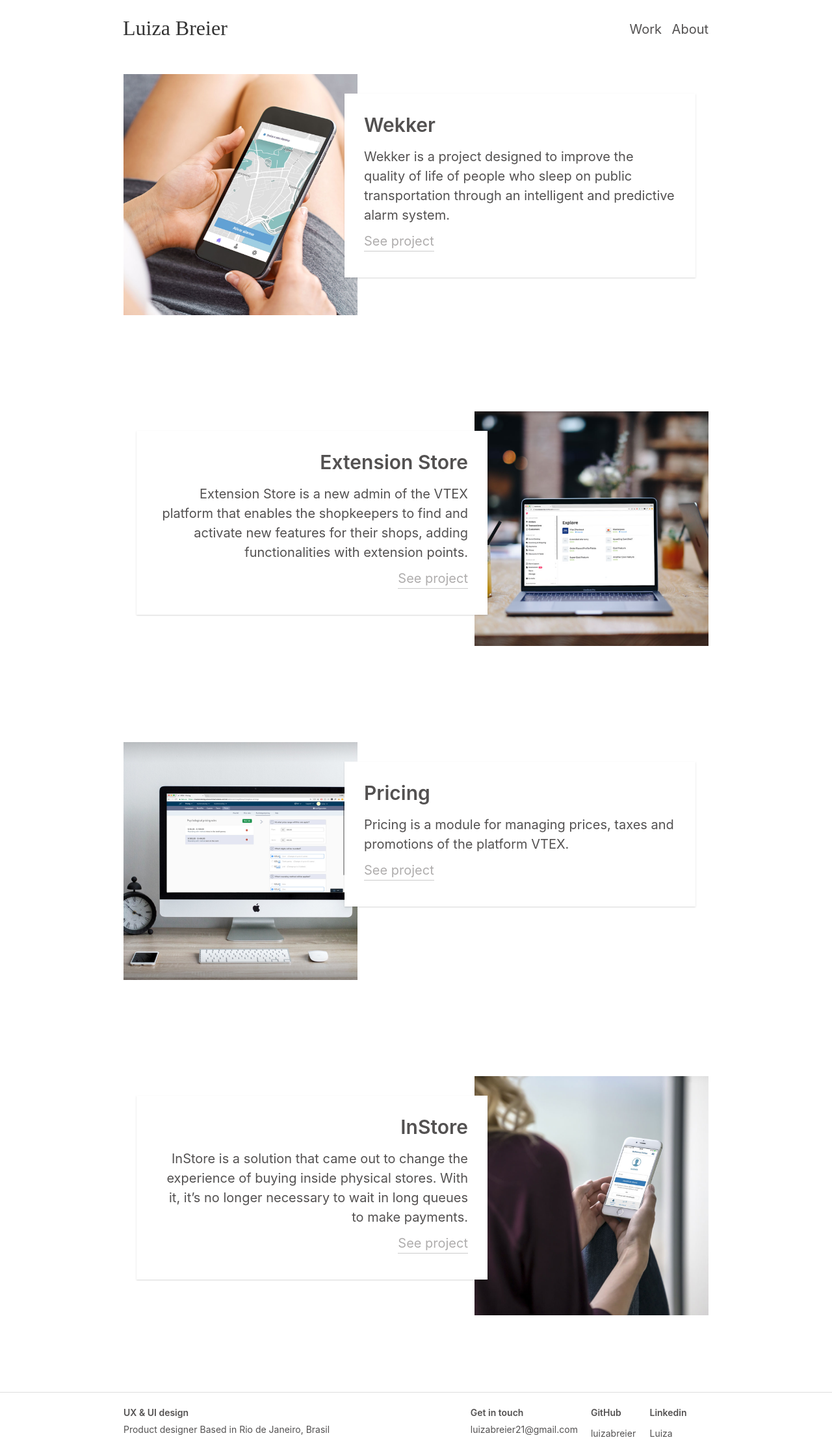
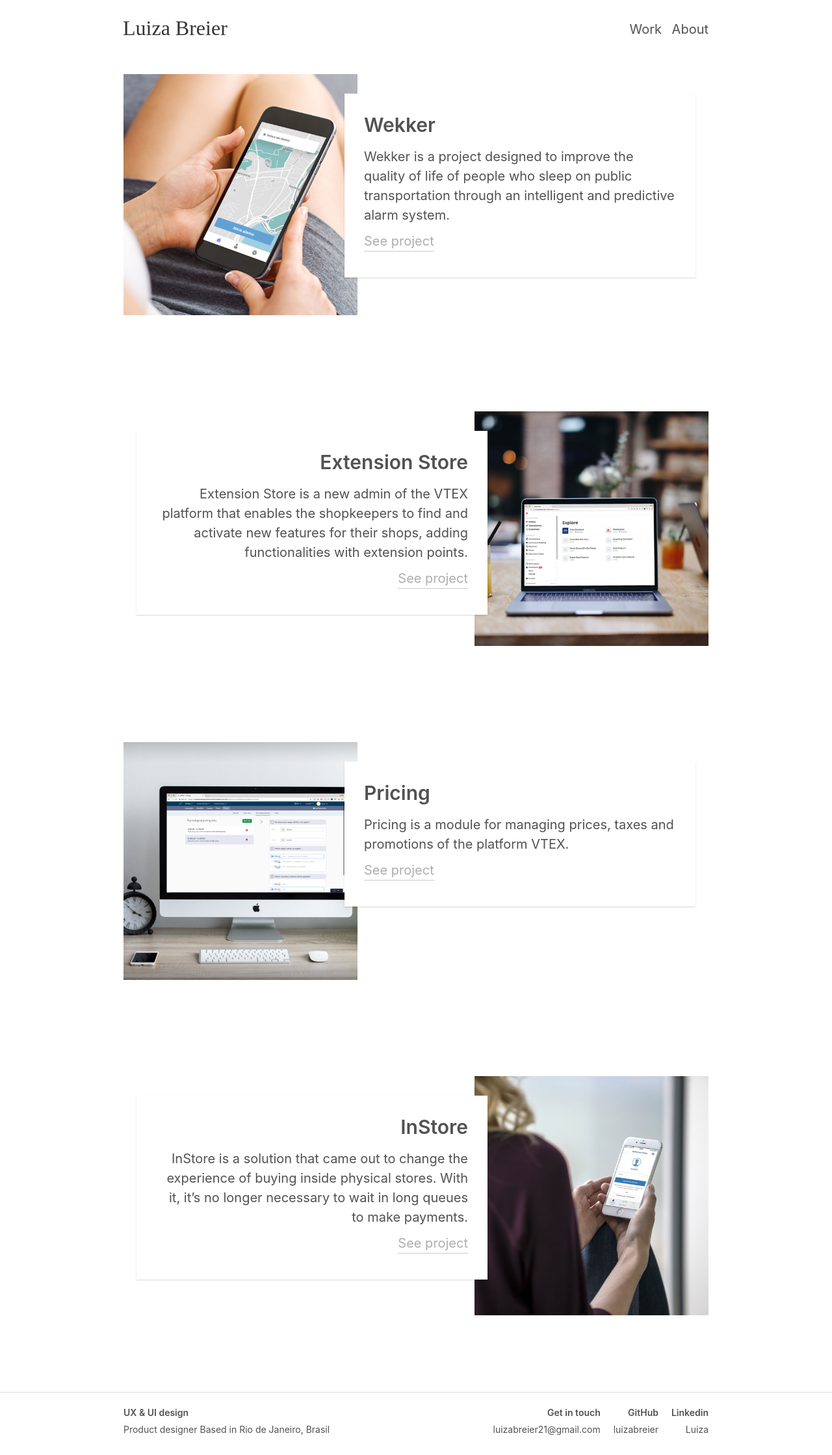
Before and after one commit to luizabreier/portfolio, a Jekyll site: the page built from index.html, in a window 1280 px wide. Shown: the whole page at 65% size. Built offline with Jekyll 4.4.1, drawn with Linux system fonts in a browser that asks for light colours; the list of posts is cut into pages by our own code.

Commit message:
Small fixes

```diff
--- a/_layouts/default.html
+++ b/_layouts/default.html
@@ -28,20 +28,20 @@
     </div>
 
     <footer class="footer">
-      <div class="container flex flex-row">
+      <div class="container">
         <div class="luiza-info">
           <p class="label">UX & UI  design</p>
           <p>Product designer Based in Rio de Janeiro, Brasil</p>
         </div>
-        <div class="email">
+        <div class="email social">
           <p class="label">Get in touch</p>
           <p>luizabreier21@gmail.com</p>
         </div>
-        <div class="github">
+        <div class="github social">
           <p class="label">GitHub</p>
           <a class="contact-link" href="https://github.com/luizabreier" target="_blank">luizabreier</a>
         </div>
-        <div class="instagram">
+        <div class="instagram social">
           <p class="label">Linkedin</p>
           <a class="contact-link" href="https://www.linkedin.com/in/luizabreier/" target="_blank">Luiza</a>
         </div>
--- a/_sass/_layout.scss
+++ b/_sass/_layout.scss
@@ -30,22 +30,63 @@ h3 {
   color: #535151;
 }
 
-.flex {
-  display: flex;
-}
-
-.flex-row {
-  flex-direction: row;
-}
-
 .footer {
   margin-top: 1rem;
   padding: 1rem 0;
   border-top: solid 1px #dedede;
   clear: both;
 
+  & .container {
+    display: flex;
+  }
+
   & p {
     margin-bottom: 5px;
     font-size: 14px;
   }
 }
+
+.email {
+  margin-left: auto;
+}
+
+.github {
+  margin-left: 1rem;
+}
+
+.instagram {
+  margin-left: 1rem;
+}
+
+.luiza-info {
+  width: 70%;
+  margin-right: 2rem;
+}
+
+.footer .social p, .footer .social a {
+  margin: 0;
+  display: block;
+  text-align: right;
+}
+
+.footer .social p:first-child {
+  margin-bottom: 5px;
+}
+
+@media only screen and (max-width: 768px) {
+  .footer .container {
+    flex-direction: column;
+  }
+
+  .footer .social {
+    margin: 0 0 5px;;
+  }
+
+  .footer .social p, .footer .social a {
+    text-align: left;
+  }
+
+  .luiza-info {
+    width: 100%;
+  }
+}
--- a/_sass/_masthead.scss
+++ b/_sass/_masthead.scss
@@ -24,7 +24,6 @@
 
 .nav-right {
   float: right;
-  display: inline;
 }
 
 .nav-right a {
@@ -33,49 +32,22 @@
 }
 
 .nav-left {
-  display: inline;
   float: left;
 }
 
 .presentation {
   width: 40%;
-  display: inline;
   float: left;
-  margin-right: 1rem;
+}
+
+.about {
+  overflow: hidden;
+  margin-bottom: 25px;
 }
 
 .lu-photo {
   width: 50%;
-  display: inline;
   float: right;
-}
-
-footer {
-  display: flex;
-  flex-direction: row;
-  color: #535151;
-  justify-content: space-around;
-}
-
-.luiza-info {
-  width: 70%;
-  margin-right: 2rem;
-}
-
-.email {
-  width : 20%;
-  margin-right: 1rem;
-}
-
-.github {
-  width : 10%;
-  margin-right: 1rem;
-}
-
-.instagram {
-  width : 10%;
-  margin-right: 1rem;
-  margin-left: auto;
 }
 
 .label {
@@ -106,25 +78,4 @@ footer {
   .lu-photo {
     width: 100%;
   }
-
-  .footer {
-    display: inline;
-    flex: none;
-  }
-
-  .luiza-info {
-    width: 100%;
-  }
-
-  .email {
-    width: 100%;
-  }
-
-  .github {
-    width: 100%;
-  }
-
-  .instagram {
-    width: 100%;
-  }
 }
--- a/_sass/_posts.scss
+++ b/_sass/_posts.scss
@@ -146,4 +146,8 @@
   .main-content {
     display: inline;
   }
+
+  .post .main-title {
+    font-size: 28px;
+  }
 }
```
